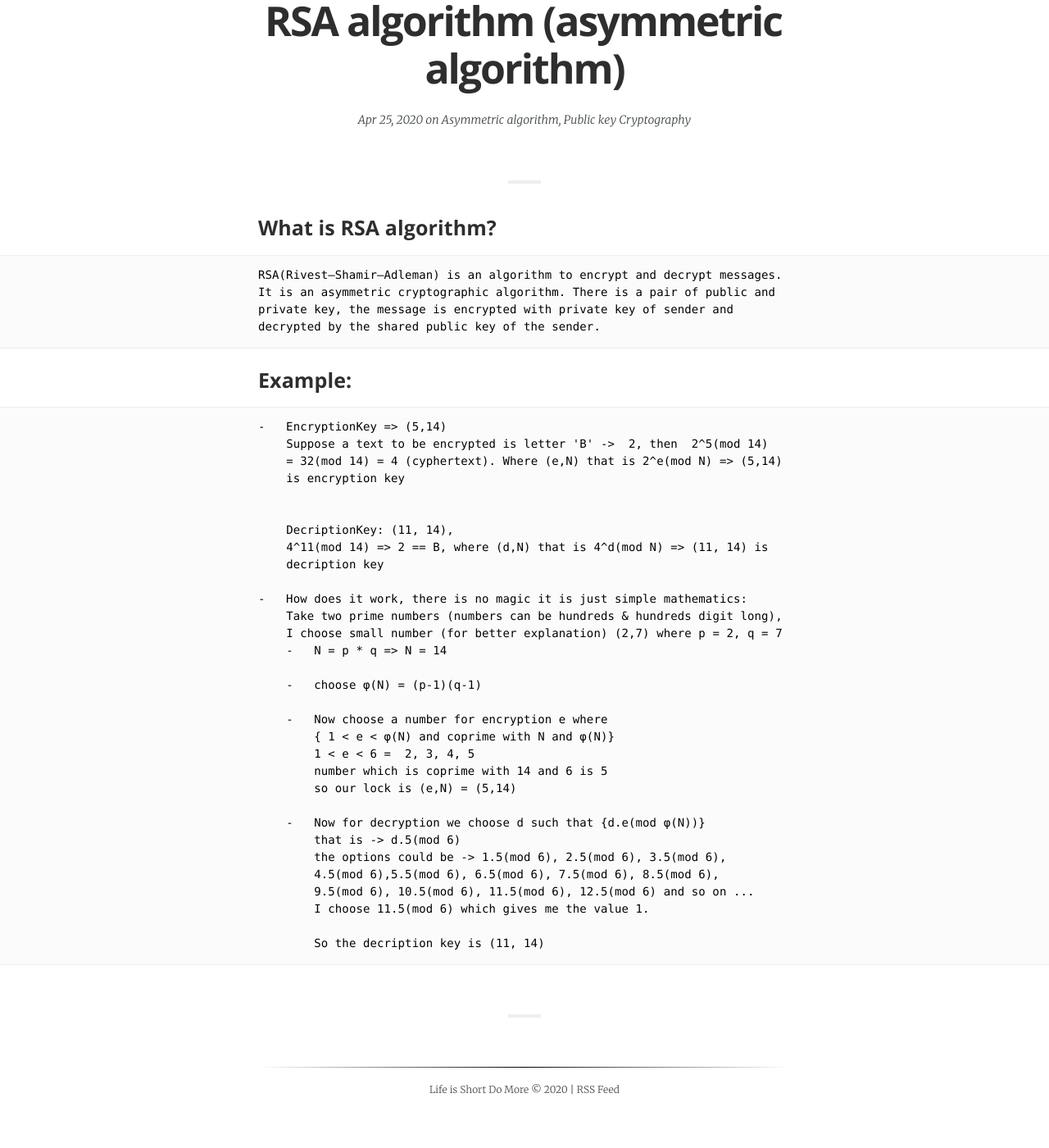
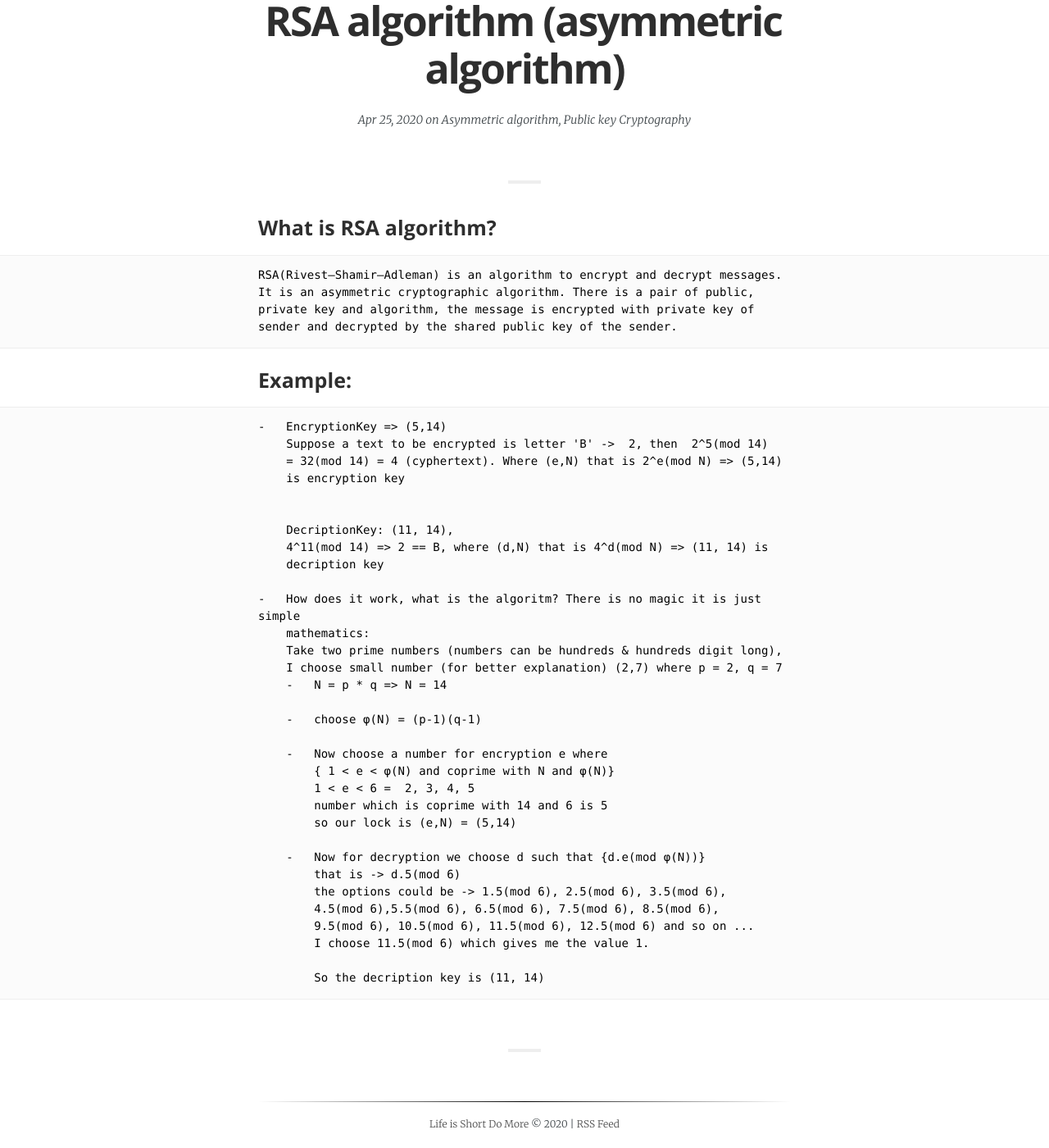
Before and after one commit to agrawalpoonam/agarwalpoonam.github.io, a Jekyll site: the page built from _posts/2020-04-25-RSA_easyway.md, in a window 1280 px wide and 1400 px high, scrolled down 357 px. Shown: the whole window at 82% size. Built offline with Jekyll 4.4.1, drawn with Linux system fonts in a browser that asks for light colours; some web fonts are replaced; before the commit the page ends 1715 px from its top, so only the background shows below that.

Commit message:
changes for content

```diff
--- a/_posts/2020-04-25-RSA_easyway.md
+++ b/_posts/2020-04-25-RSA_easyway.md
@@ -9,7 +9,7 @@
 
 ### What is RSA algorithm?
 
-    RSA(Rivest–Shamir–Adleman) is an algorithm to encrypt and decrypt messages. It is an asymmetric cryptographic algorithm. There is a pair of public and private key, the message is encrypted with private key of sender and decrypted by the shared public key of the sender.
+    RSA(Rivest–Shamir–Adleman) is an algorithm to encrypt and decrypt messages. It is an asymmetric cryptographic algorithm. There is a pair of public, private key and algorithm, the message is encrypted with private key of sender and decrypted by the shared public key of the sender.
 
 ### Example:
 
@@ -23,7 +23,8 @@
         4^11(mod 14) => 2 == B, where (d,N) that is 4^d(mod N) => (11, 14) is
         decription key
 
-    -   How does it work, there is no magic it is just simple mathematics:
+    -   How does it work, what is the algoritm? There is no magic it is just simple
+        mathematics:
         Take two prime numbers (numbers can be hundreds & hundreds digit long),
         I choose small number (for better explanation) (2,7) where p = 2, q = 7
         -   N = p * q => N = 14
```
